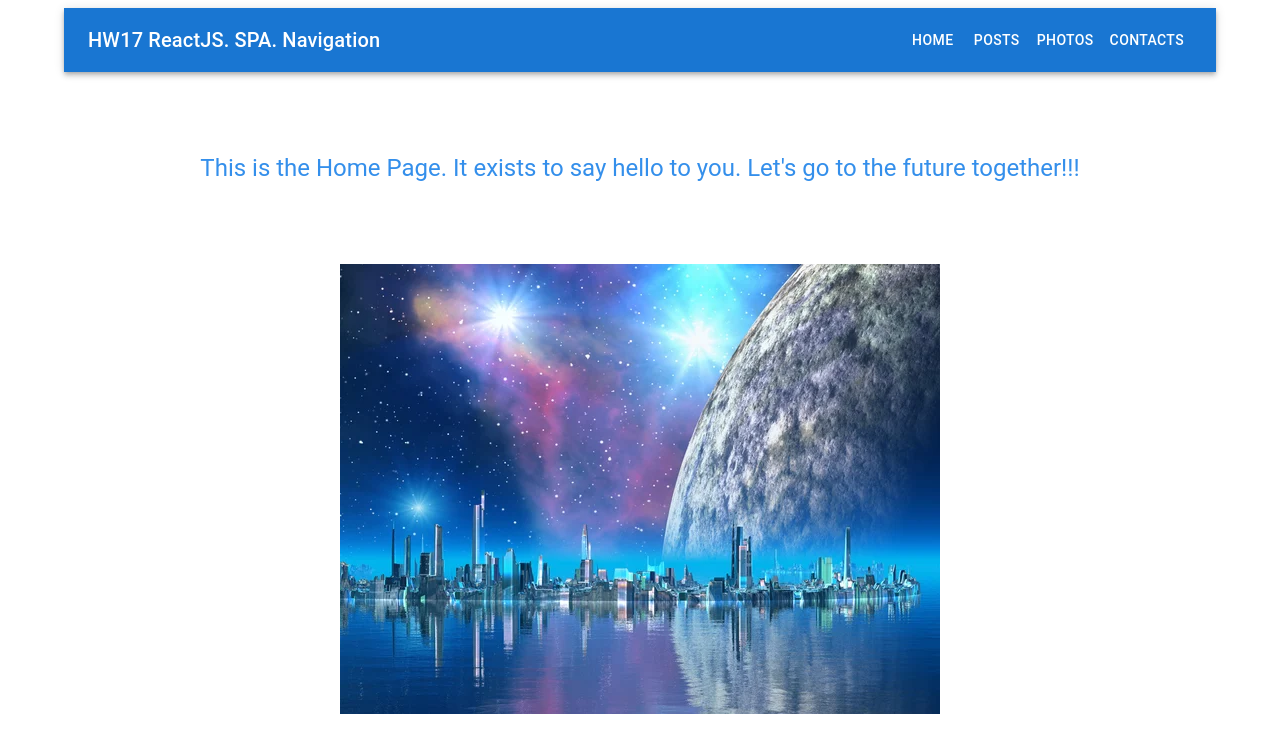
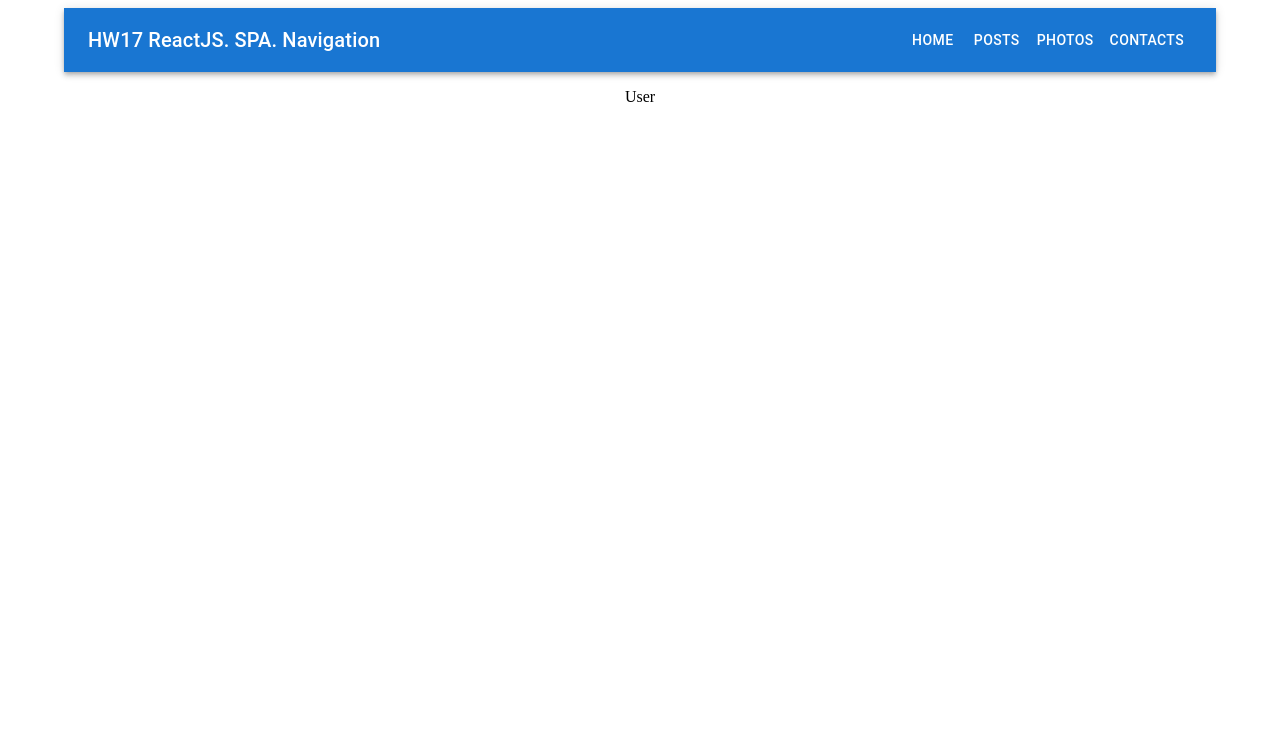
Before and after one commit to ProkhorchukCursor/-react-router, a React (Create React App) app: page /contacts/1 in a window 1280 px wide. Shown: the top 752 px of the page. Built offline with nearby package versions, Linux system fonts and the light colour scheme.

Commit message:
fixed routes

```diff
--- a/src/App.tsx
+++ b/src/App.tsx
@@ -2,7 +2,13 @@ import { Route, Routes } from "react-router-dom";
 
 import { Container } from "@mui/material";
 
-import { ContactsPage, HomePage, PhotosPage, PostsPage } from "./pages";
+import {
+ ContactsPage,
+ HomePage,
+ PhotosPage,
+ PostsPage,
+ UserPage,
+} from "./pages";
 
 import { Header } from "./components";
 
@@ -15,6 +21,7 @@ function App() {
     <Route path="/posts" element={<PostsPage />} />
     <Route path="/photos" element={<PhotosPage />} />
     <Route path="/contacts" element={<ContactsPage />} />
+    <Route path="/contacts/:id" element={<UserPage />} />
    </Routes>
   </Container>
  );
--- a/src/index.tsx
+++ b/src/index.tsx
@@ -1,6 +1,6 @@
 import React from "react";
 import ReactDOM from "react-dom/client";
-import { HashRouter } from "react-router-dom";
+import { BrowserRouter } from "react-router-dom";
 
 import App from "./App";
 
@@ -9,8 +9,8 @@ const root = ReactDOM.createRoot(
 );
 root.render(
  <React.StrictMode>
-   <HashRouter>
-    <App />
-   </HashRouter>
+  <BrowserRouter>
+   <App />
+  </BrowserRouter>
  </React.StrictMode>,
 );
--- /dev/null
+++ b/src/pages/UserPage/UserPage.tsx
@@ -0,0 +1,20 @@
+import { Box, Container } from "@mui/material";
+
+const UserPage = () => {
+ return (
+  <Container>
+   <Box
+    sx={{
+     py: 2,
+     display: "flex",
+     flexDirection: "column",
+     alignItems: "center",
+    }}
+   >
+    User
+   </Box>
+  </Container>
+ );
+};
+
+export default UserPage;
--- /dev/null
+++ b/src/pages/UserPage/index.ts
@@ -0,0 +1 @@
+export { default } from "./UserPage";
--- a/src/pages/index.ts
+++ b/src/pages/index.ts
@@ -2,3 +2,4 @@ export { default as ContactsPage } from "./ContactsPage";
 export { default as HomePage } from "./HomePage";
 export { default as PhotosPage } from "./PhotosPage";
 export { default as PostsPage } from "./PostsPage";
+export { default as UserPage } from "./UserPage";
```
